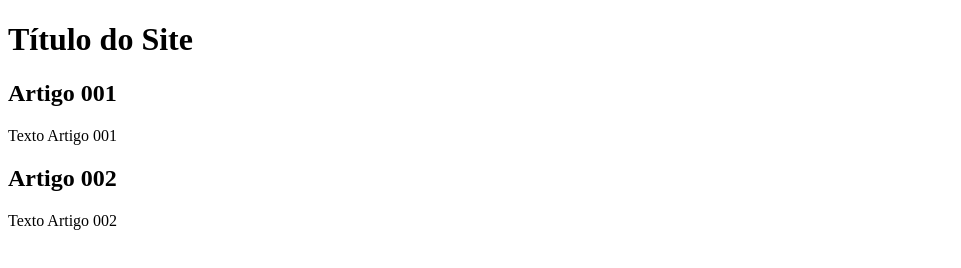
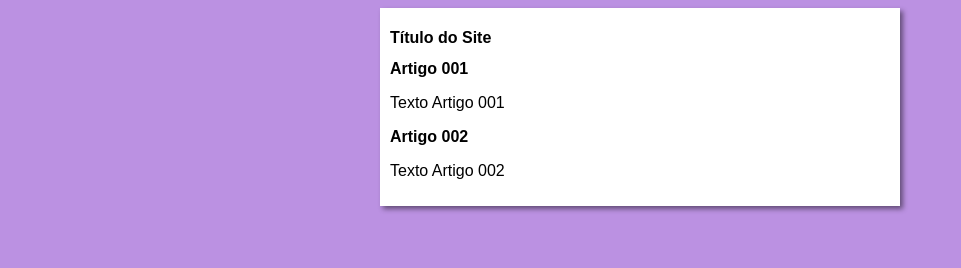
Before and after one commit to larianaya/projeto-site, a plain HTML site: page index.html in a window 1280 px wide. Shown: the whole page, without its empty margins (0-961 px from the left). Drawn offline with Linux system fonts and the light colour scheme.

Commit message:
Iniciei o design

```diff
--- /dev/null
+++ b/estilaos/style.css
@@ -0,0 +1,16 @@
+* {
+    font-family: Arial, Helvetica, sans-serif;
+    font-size: 16px;
+}
+
+body{
+    background-color: rgb(187, 145, 226);
+}
+
+main{
+    background-color: white;
+    width: 500px;
+    margin: auto;
+    padding: 10px;
+    box-shadow: 3px 3px 5px rgba(0, 0, 0, 0.47);
+}
--- a/index.html
+++ b/index.html
@@ -5,6 +5,7 @@
     <meta http-equiv="X-UA-Compatible" content="IE=edge">
     <meta name="viewport" content="width=device-width, initial-scale=1.0">
     <title>Título do Site</title>
+    <link rel="stylesheet" href="estilaos/style.css">
 </head>
 <body>
     <main>
```
